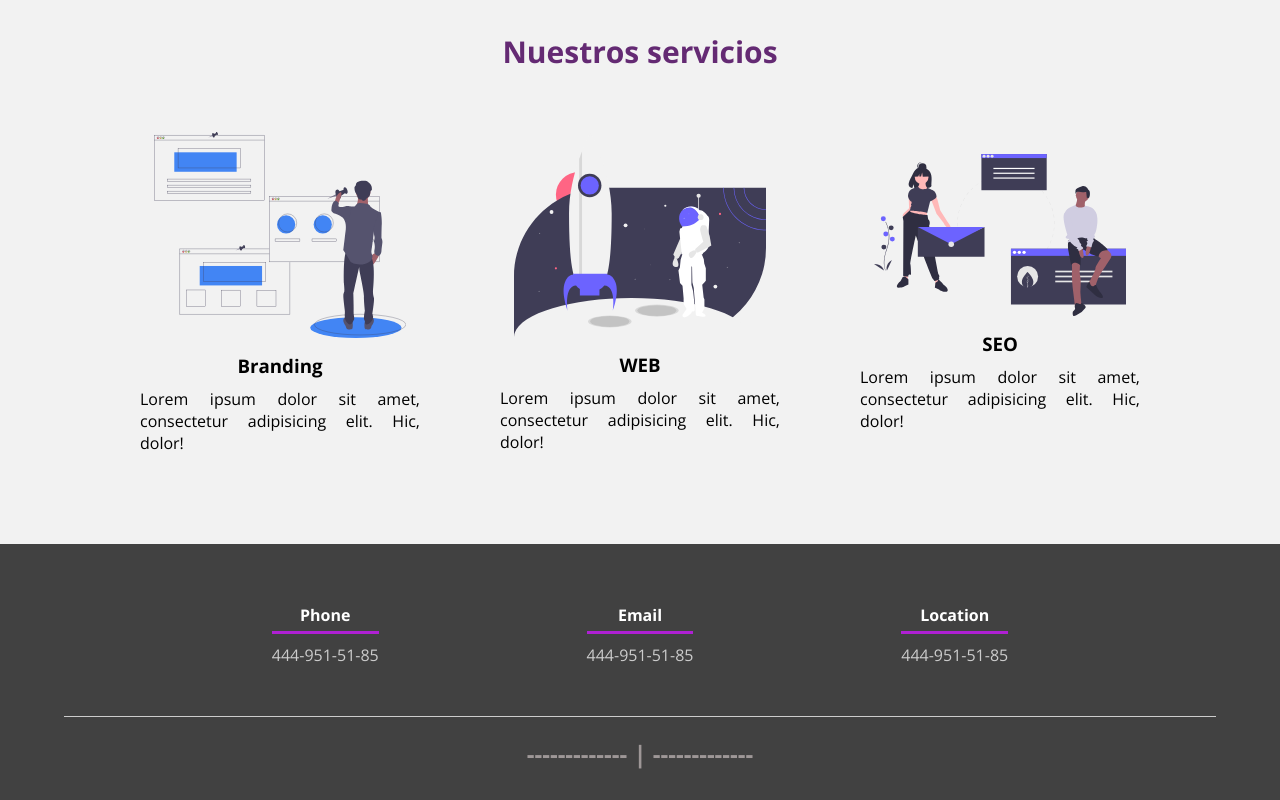
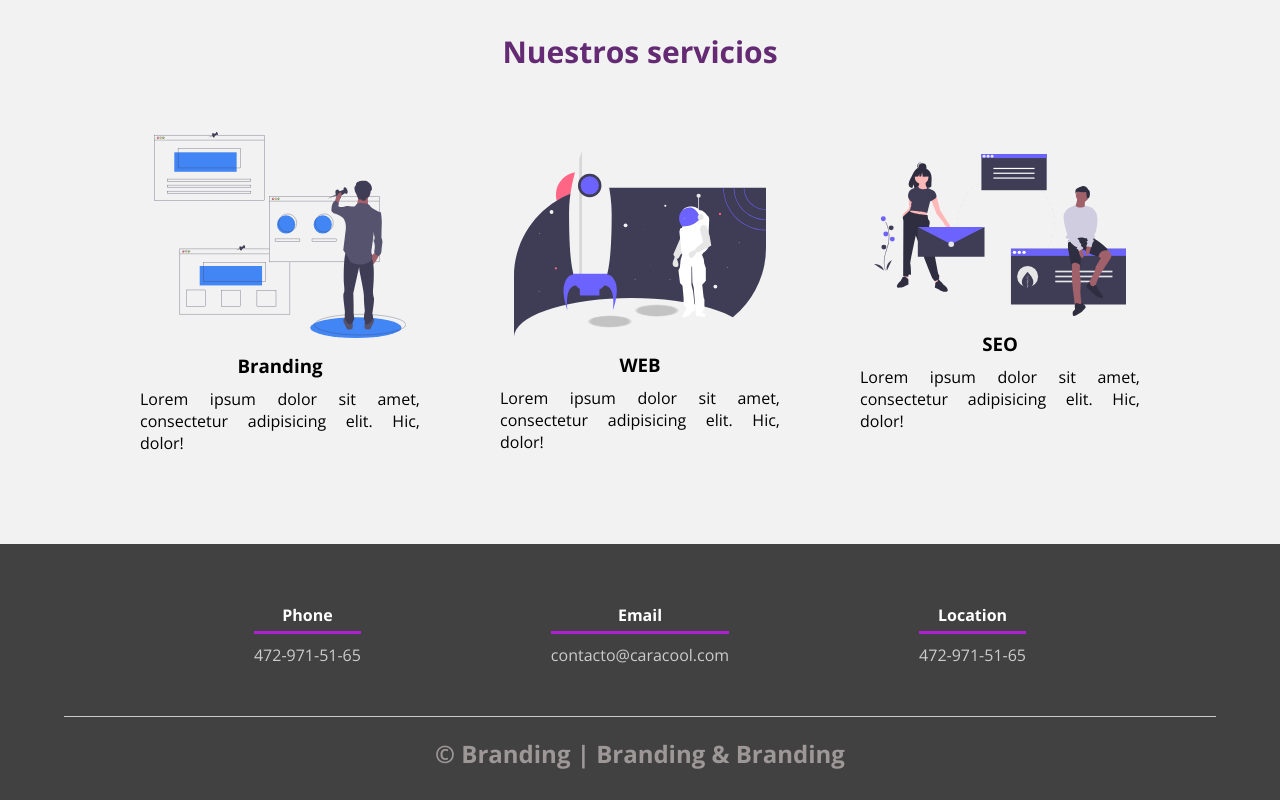
Before and after one commit to git-fcasas/Sitio-01, a plain HTML site: page index.html in a window 1280 px wide. Shown: the part 2209-3009 px from the top of the page. Drawn offline with nearby package versions, Linux system fonts and the light colour scheme.

Commit message:
Ajustes en el footer

```diff
--- a/index.html
+++ b/index.html
@@ -160,19 +160,19 @@
     <div class="contenedor-footer">
       <div class="content-foo">
         <h4> Phone </h4>
-        <p>444-951-51-85</p>
+        <p>472-971-51-65</p>
       </div>
       <div class="content-foo">
         <h4> Email </h4>
-        <p>444-951-51-85</p>
+        <p>contacto@caracool.com</p>
       </div>
       <div class="content-foo">
         <h4> Location </h4>
-        <p>444-951-51-85</p>
+        <p>472-971-51-65</p>
       </div>
     </div>
     <!-- <h2 class="titulo-final">&copy; AlexCG Design | Jordan Alexander </h2>   -->
-    <h2 class="titulo-final"> ------------- | ------------- </h2>
+    <h2 class="titulo-final"> &copy; Branding | Branding & Branding</h2>
   </footer>
 
 
```
